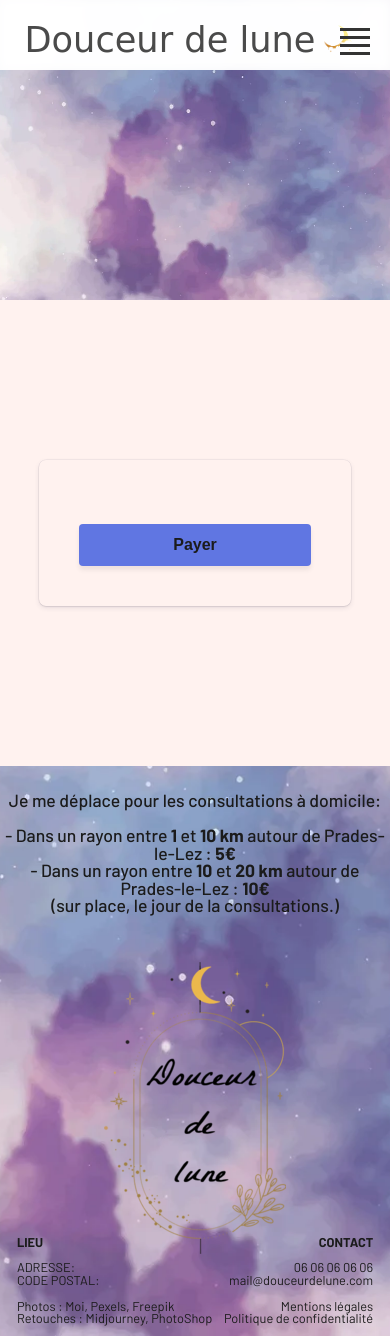
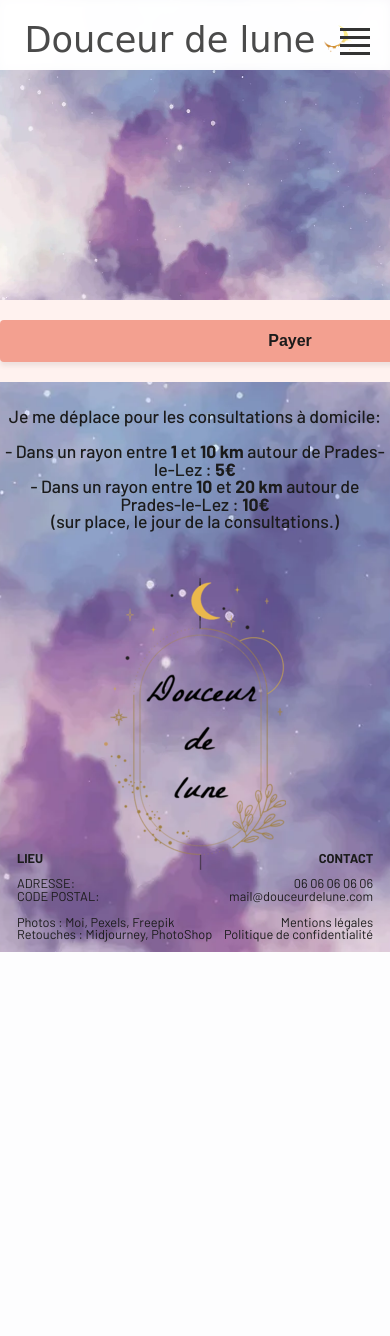
Before and after one commit to Zicka67/DWWMProject, a Symfony app: template templates/payment/index.html.twig in a window 390 px wide; the page is wider, and only the part inside the window is pictured. After the commit the page ends 952 px from the top of that part, so only its background shows below. Run offline with Twig, Linux system fonts and the light colour scheme; the template is opened without the code that fills it, so the values that code supplies are empty; some libraries are stand-ins or nearby versions; some web fonts are replaced.

Commit message:
CSS pour la page de payement success

```diff
--- a/public/css/map.css
+++ b/public/css/map.css
@@ -21,6 +21,10 @@
 
 .form-contact-container, #map {
 width: 50%;
+}
+
+.form-contact {
+    box-shadow: none;
 }
 
 .form-contact-container {
@@ -93,7 +97,7 @@
 border: none;
 border-radius: 5px;
 cursor: pointer;
-width: 96.5%;
+/* width: 96.5%; */
 font-family: 'Barlow', sans-serif;
 font-size: 1.5rem;
 font-weight: 600;
@@ -159,7 +163,7 @@
 box-shadow: #cacaca 2px 2px 10px 1px;
 border-radius: 12px;
 height: 60px;
-line-height: 60px;
+/* line-height: 0px; */
 width: 155px;
 transition: all 0.2s ease;
 position: relative;
--- a/public/css/payment.css
+++ b/public/css/payment.css
@@ -1,9 +1,5 @@
-* {
-box-sizing: border-box;
-}
-
-form {
-width: 30vw;
+.StripeElement{
+width: 20vw;
 min-width: 500px;
 align-self: center;
 box-shadow: 0px 0px 0px 0.5px rgba(50, 50, 93, 0.1),
@@ -11,8 +7,8 @@ box-shadow: 0px 0px 0px 0.5px rgba(50, 50, 93, 0.1),
 border-radius: 7px;
 padding: 40px;
 margin: auto;
-margin-top: 10em;
-margin-bottom: 10em;
+background-color: var(--midPink-color);
+/* margin-top: 10em; */
 }
 
 .hidden {
@@ -27,13 +23,11 @@ padding-top: 12px;
 text-align: center;
 }
 
-#payment-element {
-margin-bottom: 24px;
-}
+
 
 /* Buttons and links */
-button {
-background: #6076e2;
+#submit {
+  background-color: var(--darkPink-color);;
   font-family: Arial, sans-serif;
   color: #ffffff;
   border-radius: 4px;
@@ -45,14 +39,21 @@ cursor: pointer;
   display: block;
   transition: all 0.2s ease;
   box-shadow: 0px 4px 5.5px 0px rgba(0, 0, 0, 0.07);
-width: 100%;
+  width: 580px;
+  margin: 20px auto 20px auto;
   }
+
+
 button:hover {
 filter: contrast(125%);
 }
 button:disabled {
 opacity: 0.5;
 cursor: default;
+}
+
+#button-text {
+  height: 50px;
 }
 
 /* spinner/processing state, errors */
@@ -82,7 +83,7 @@ content: "";
 .spinner:before {
 width: 10.4px;
 height: 20.4px;
-background: #5469d4;
+background: var(--lightPink);
 border-radius: 20.4px 0 0 20.4px;
 top: -0.2px;
 left: -0.2px;
@@ -94,7 +95,7 @@ animation: loading 2s infinite ease 1.5s;
 .spinner:after {
 width: 10.4px;
 height: 10.2px;
-background: #5469d4;
+background: var(--lightPink);
 border-radius: 0 10.2px 10.2px 0;
 top: -0.1px;
 left: 10.2px;
@@ -133,6 +134,10 @@ animation: loading 2s infinite ease;
     color: rgb(100, 201, 42);
     }
 
+    .envoyer {
+      margin-bottom: 10px;
+    }
+
 @-webkit-keyframes loading {
 0% {
   -webkit-transform: rotate(0deg);
@@ -143,6 +148,7 @@ animation: loading 2s infinite ease;
   transform: rotate(360deg);
 }
 }
+
 @keyframes loading {
 0% {
   -webkit-transform: rotate(0deg);
```
Also changed, not shown: public/css/styles.css (+33 -31 lines). Lines whose indentation alone changed are shown as unchanged.
